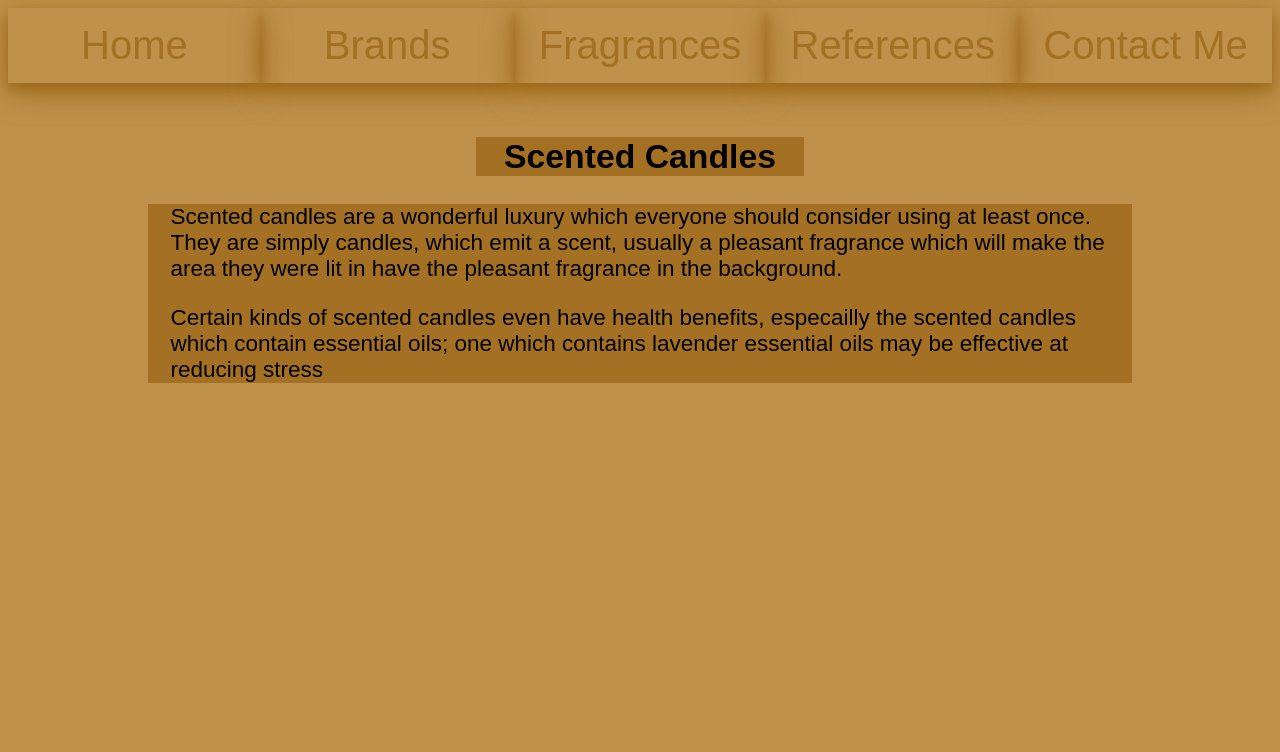
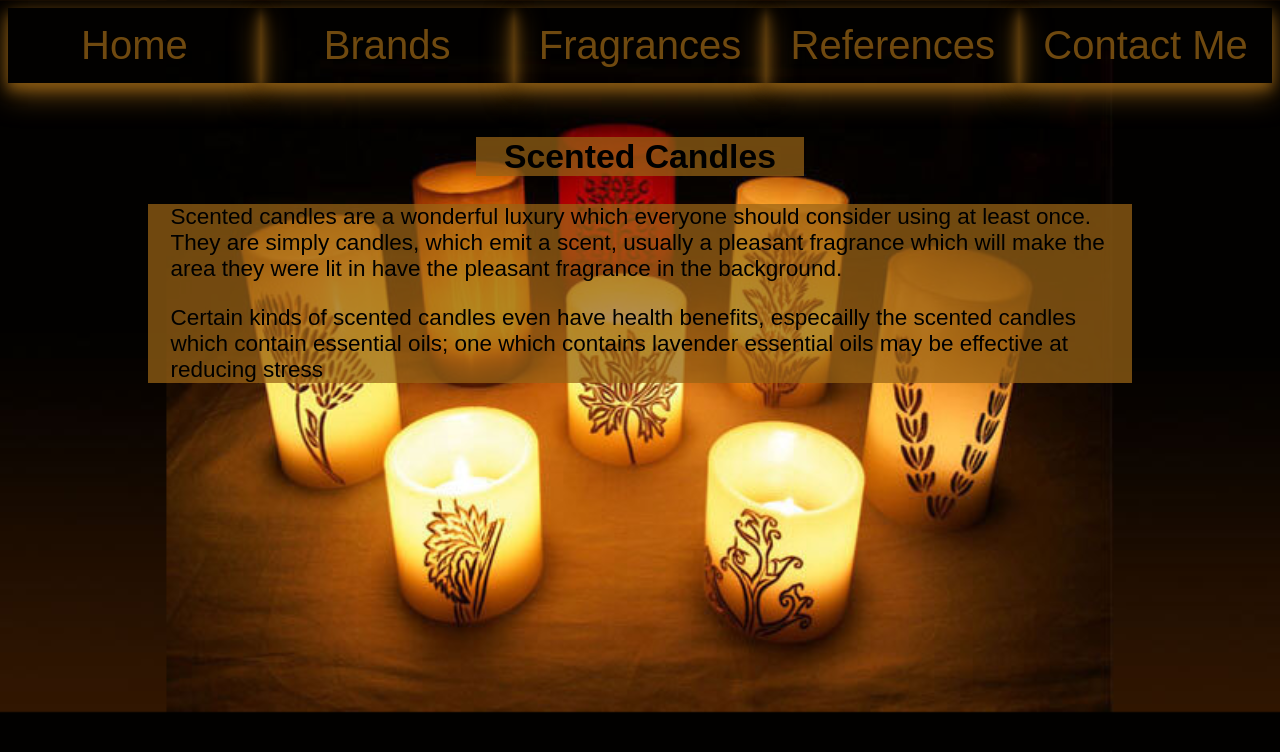
Before and after one commit to James-Brown-GitHub/CodeNation_WebDev_Proj, a plain HTML site: page index.html in a window 1280 px wide. Shown: the top 752 px of the page. Drawn offline with Linux system fonts and the light colour scheme.

Commit message:
replace/update
replace/update

```diff
--- a/main.css
+++ b/main.css
@@ -1,6 +1,6 @@
 .body_index {
     background: #BF914B;
-    background-image: url("./Images/candle_bg.jpg");
+    background-image: url("candle_bg.jpg");
     background-size: 100%;
     font-family: Arial, Helvetica, sans-serif;
     font-size: 22.5px;
@@ -10,7 +10,7 @@ body {
     background: #BF914B;
     font-family: Arial, Helvetica, sans-serif;
     font-size: 22.5px;
-    background-image: url("./Images/candle_bg.jpg");
+    background-image: url("./candle_bg.jpg");
     background-size: 100%;
     }
 
```
Also changed, not shown: candle2_bg.jpg (added), candle_bg.jpg (added).
